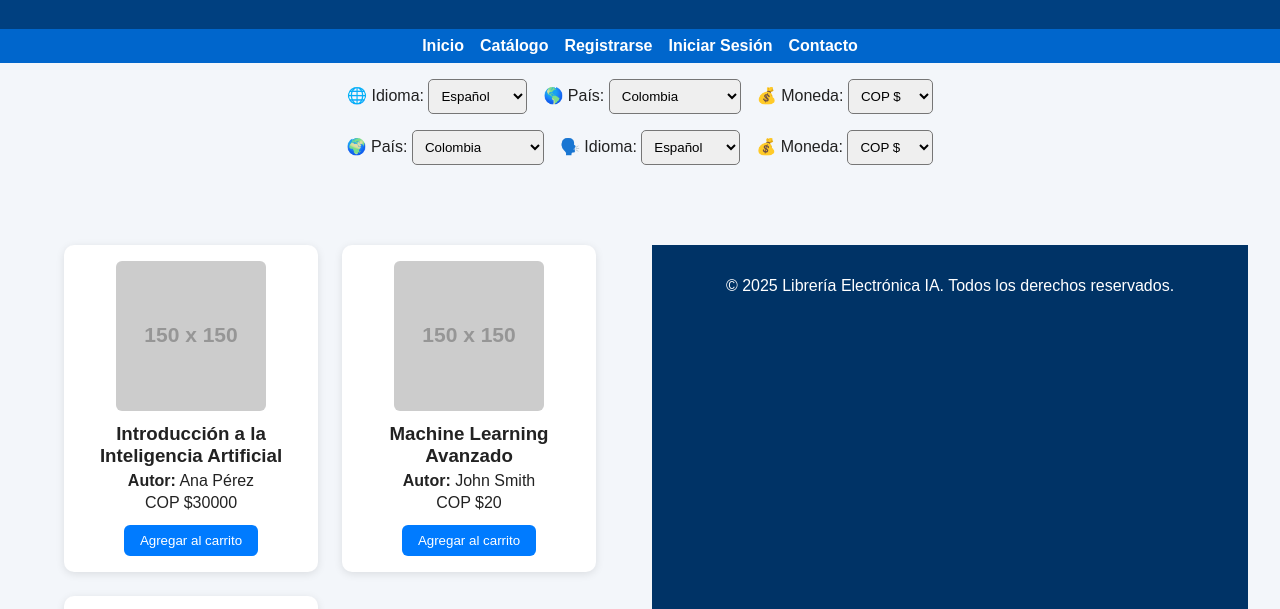
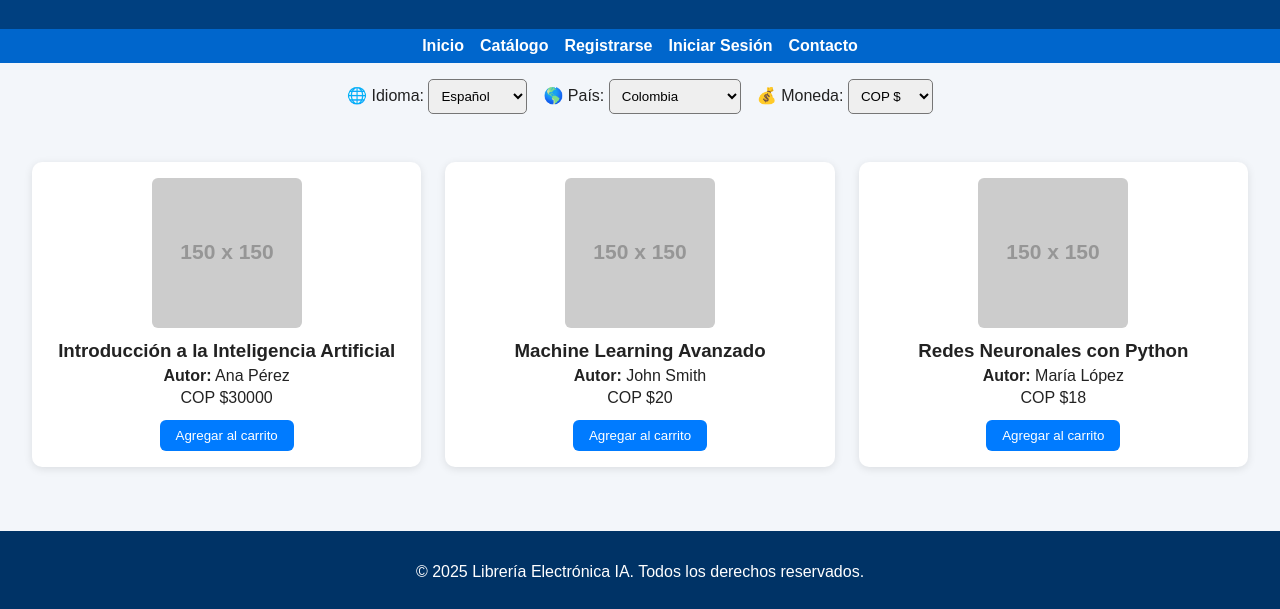
Before and after one commit to cesdiweb/libreria-electronica-ia, a plain HTML site: page index.html in a window 1280 px wide. Shown: the part 117-726 px from the top of the page. Drawn offline with Linux system fonts and the light colour scheme; placeholder pictures from the web are drawn by us.

Commit message:
Update index.html

```diff
--- a/index.html
+++ b/index.html
@@ -115,6 +115,7 @@
     <a href="#">Contacto</a>
   </nav>
 
+  <!-- Selectores -->
   <div class="selector-container">
     <label for="language">🌐 Idioma:
       <select id="language" onchange="updateLanguage()">
@@ -122,7 +123,6 @@
         <option value="en">English</option>
         <option value="fr">Français</option>
         <option value="pt">Português</option>
-        <!-- Puedes agregar más idiomas -->
       </select>
     </label>
 
@@ -134,7 +134,6 @@
         <option value="ES">España</option>
         <option value="FR">Francia</option>
         <option value="BR">Brasil</option>
-        <!-- Puedes agregar más países -->
       </select>
     </label>
 
@@ -145,74 +144,11 @@
         <option value="EUR">EUR €</option>
         <option value="BRL">BRL R$</option>
         <option value="MXN">MXN $</option>
-        <!-- Puedes agregar más monedas -->
       </select>
     </label>
   </div>
-  </nav>
 
-<!-- 🌍 Selector de país, idioma y moneda -->
-<div class="selector-container">
-  <label>🌍 País:
-    <select id="country" onchange="updateSelections()">
-      <option value="CO">Colombia</option>
-      <option value="US">Estados Unidos</option>
-      <option value="MX">México</option>
-      <option value="ES">España</option>
-      <option value="AR">Argentina</option>
-      <option value="BR">Brasil</option>
-      <option value="FR">Francia</option>
-      <option value="DE">Alemania</option>
-      <option value="IT">Italia</option>
-      <option value="JP">Japón</option>
-      <option value="KR">Corea del Sur</option>
-      <option value="CN">China</option>
-      <option value="IN">India</option>
-      <option value="CA">Canadá</option>
-      <option value="GB">Reino Unido</option>
-      <option value="AU">Australia</option>
-    </select>
-  </label>
-
-  <label>🗣️ Idioma:
-    <select id="language" onchange="updateLanguage()">
-      <option value="es">Español</option>
-      <option value="en">English</option>
-      <option value="pt">Português</option>
-      <option value="fr">Français</option>
-      <option value="de">Deutsch</option>
-      <option value="it">Italiano</option>
-      <option value="zh">中文</option>
-      <option value="ja">日本語</option>
-      <option value="ko">한국어</option>
-      <option value="hi">हिन्दी</option>
-      <option value="ar">العربية</option>
-    </select>
-  </label>
-
-  <label>💰 Moneda:
-    <select id="currency" onchange="updateCurrency()">
-      <option value="COP">COP $</option>
-      <option value="USD">USD $</option>
-      <option value="MXN">MXN $</option>
-      <option value="EUR">EUR €</option>
-      <option value="BRL">BRL R$</option>
-      <option value="ARS">ARS $</option>
-      <option value="GBP">GBP £</option>
-      <option value="JPY">JPY ¥</option>
-      <option value="KRW">KRW ₩</option>
-      <option value="CNY">CNY ¥</option>
-      <option value="INR">INR ₹</option>
-      <option value="CAD">CAD $</option>
-      <option value="AUD">AUD $</option>
-    </select>
-  </label>
-</div>
-
-<!-- Aquí comienza el catálogo -->
-<section class="catalogo">
-
-
+  <!-- Catálogo -->
   <section class="catalogo">
     <div class="libro">
       <img src="https://via.placeholder.com/150" alt="Libro 1">
@@ -243,7 +179,7 @@
     <p>&copy; 2025 Librería Electrónica IA. Todos los derechos reservados.</p>
   </footer>
 
-  <!-- ✅ JavaScript justo antes de </body> -->
+  <!-- Script -->
   <script>
     const currencySymbols = {
       COP: 'COP $',
```
